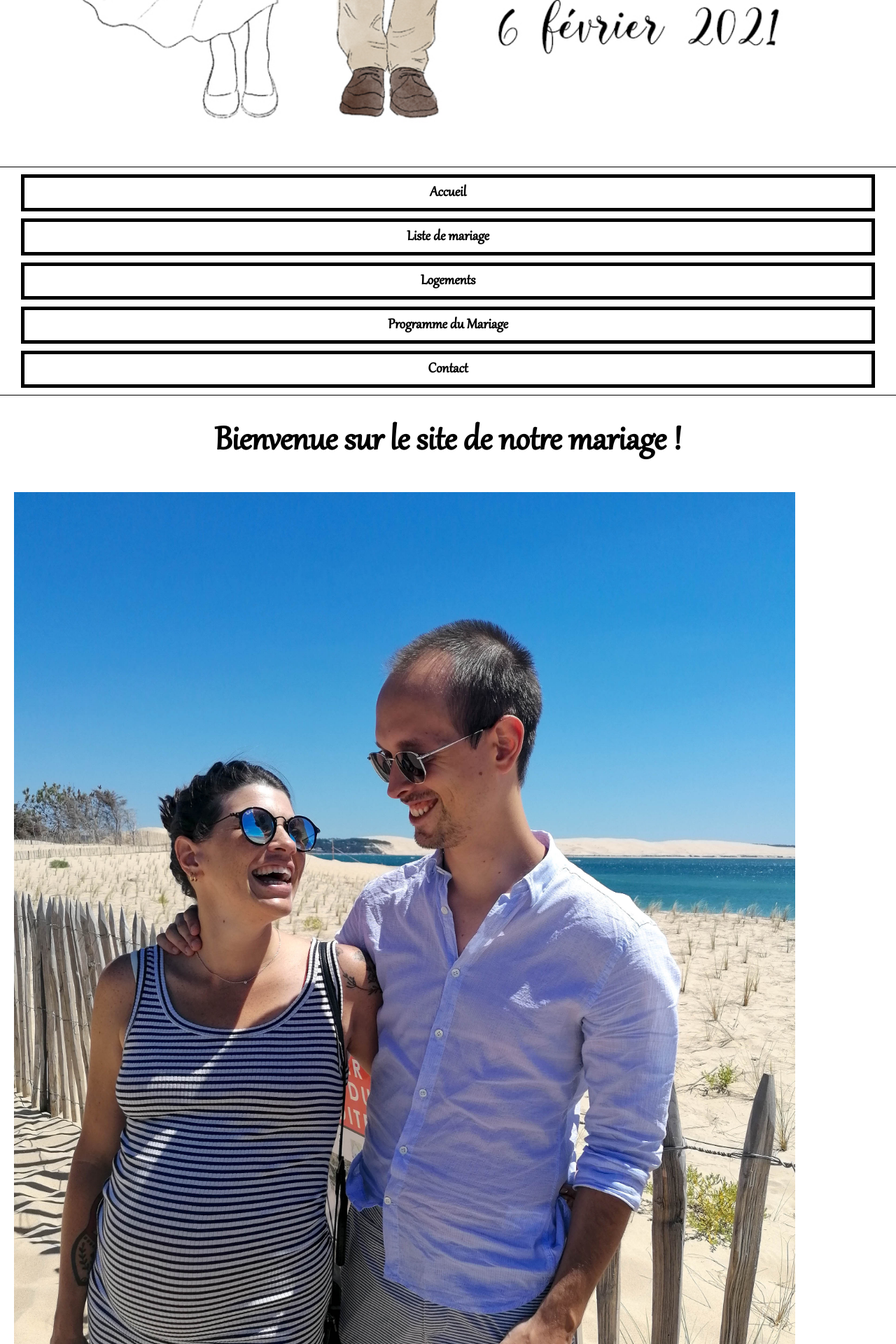
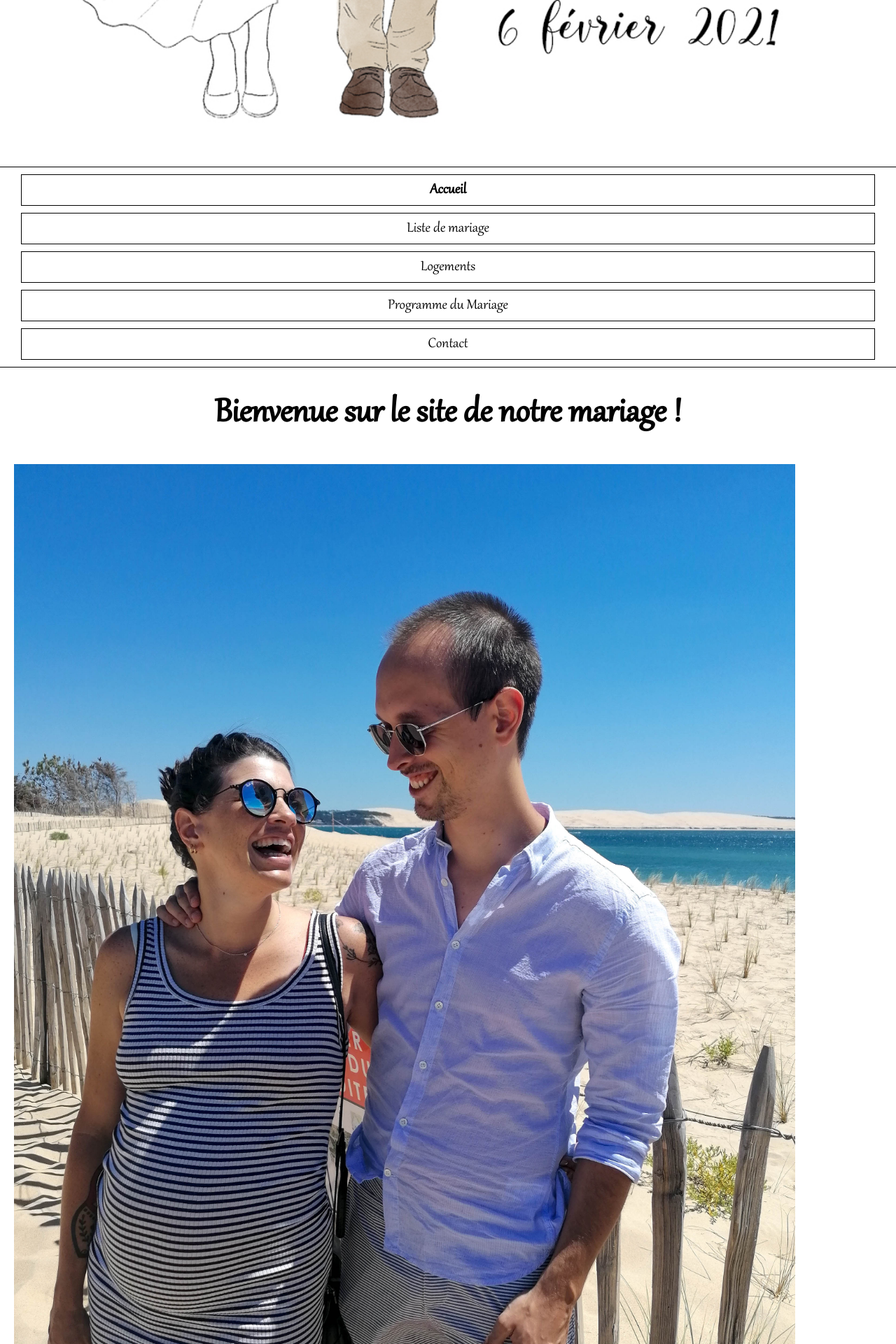
Before and after one commit to Germinal-A/Site-du-Mariage-de-Julia-et-Germain, a Jekyll site: the page built from index.md, in a window 1280 px wide. Shown: the part 484-2404 px from the top of the page at 70% size. Built offline with Jekyll 4.4.1, drawn with Linux system fonts in a browser that asks for light colours.

Commit message:
Update main.scss

```diff
--- a/_sass/main.scss
+++ b/_sass/main.scss
@@ -43,6 +43,14 @@
   h4 {
     font-size: 1,5em;
   }
+  a:link {
+    color: red;
+    font-weight: bold;
+  }
+  a:visited {
+    color: yellow;
+    font-weight: bold;
+  }
 }
 
 nav {
@@ -59,7 +67,7 @@
   ul a {
     flex: auto;
     text-align: center;
-    border: 5px solid black;
+    border: 1px solid black;
     margin: 5px 25px;
     padding: 2px;
     li.active {
@@ -69,10 +77,6 @@
   a {
     text-decoration: none;
     color: black;
-  }
-  a:link {
-    color: black;
-    font-weight: bold;
   }
 }
 
```
